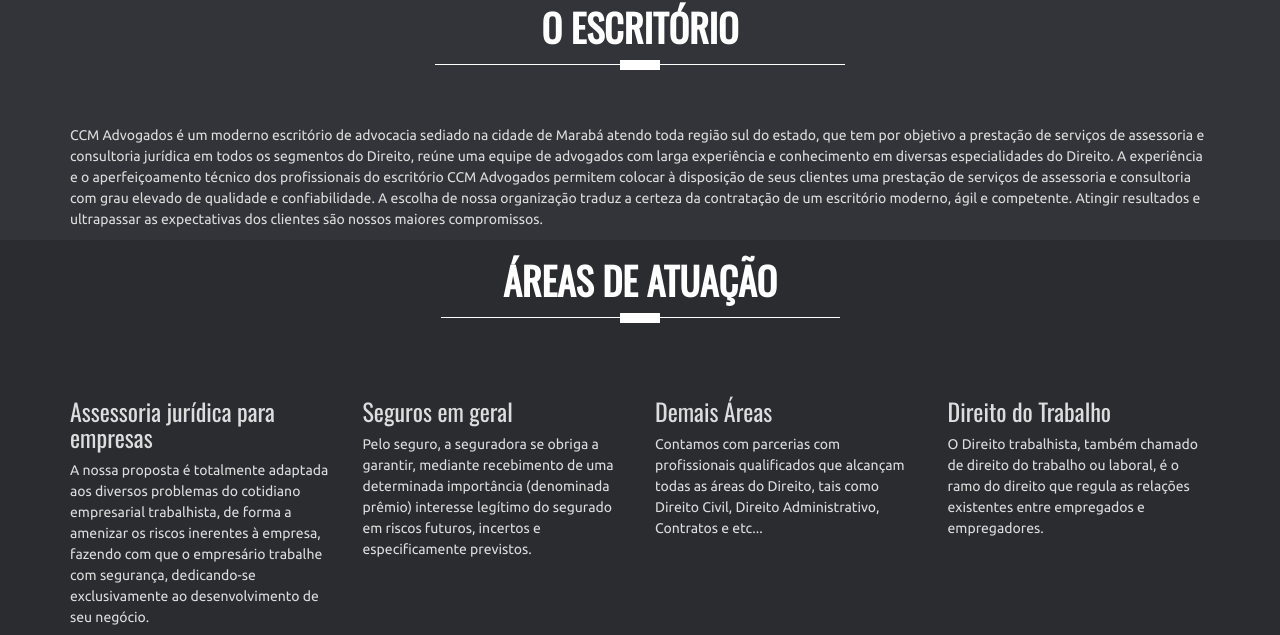
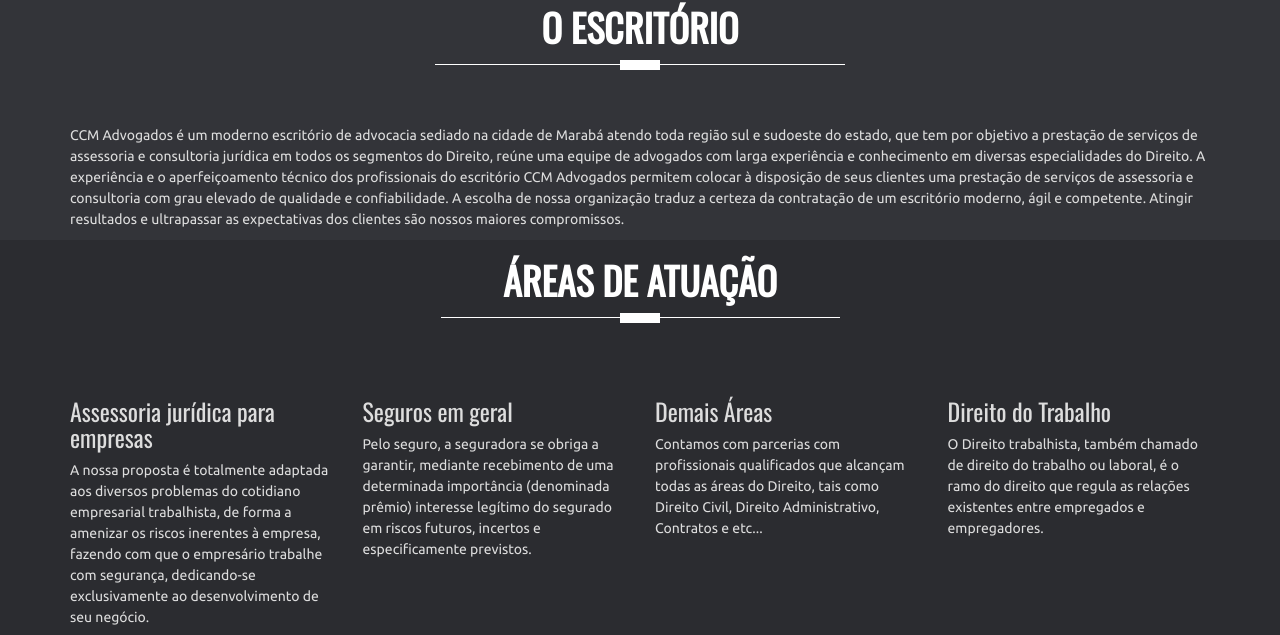
Before and after one commit to carvalho7976/MccAdvocacia, a plain HTML site: page www/index.html in a window 1280 px wide. Shown: the part 91-726 px from the top of the page. Drawn offline with nearby package versions, Linux system fonts and the light colour scheme; some packages are replaced by stand-ins of ours; no server answers.

Commit message:
correcao conteudo

```diff
--- a/www/index.html
+++ b/www/index.html
@@ -86,7 +86,7 @@
                 <div class="col-md-12 wow fadeInUp">
                     <div class="wrap-about">
                         <div class="about-content text-align">
-                            <p> CCM Advogados é um moderno escritório de advocacia sediado na cidade de Marabá atendo toda região sul do estado, que tem por objetivo a prestação de serviços de assessoria e consultoria jurídica em todos os segmentos do Direito, reúne uma equipe de advogados com larga experiência e conhecimento em diversas especialidades do Direito. A experiência e o aperfeiçoamento técnico dos profissionais do escritório CCM Advogados permitem colocar à disposição de seus clientes uma prestação de serviços de assessoria e consultoria com grau elevado de qualidade e confiabilidade. A escolha de nossa organização traduz a certeza da contratação de um escritório moderno, ágil e competente. Atingir resultados e ultrapassar as expectativas dos clientes são nossos maiores compromissos. </p>
+                            <p> CCM Advogados é um moderno escritório de advocacia sediado na cidade de Marabá atendo toda região sul e sudoeste do estado, que tem por objetivo a prestação de serviços de assessoria e consultoria jurídica em todos os segmentos do Direito, reúne uma equipe de advogados com larga experiência e conhecimento em diversas especialidades do Direito. A experiência e o aperfeiçoamento técnico dos profissionais do escritório CCM Advogados permitem colocar à disposição de seus clientes uma prestação de serviços de assessoria e consultoria com grau elevado de qualidade e confiabilidade. A escolha de nossa organização traduz a certeza da contratação de um escritório moderno, ágil e competente. Atingir resultados e ultrapassar as expectativas dos clientes são nossos maiores compromissos. </p>
                         </div>
                     </div>
                 </div>
```
